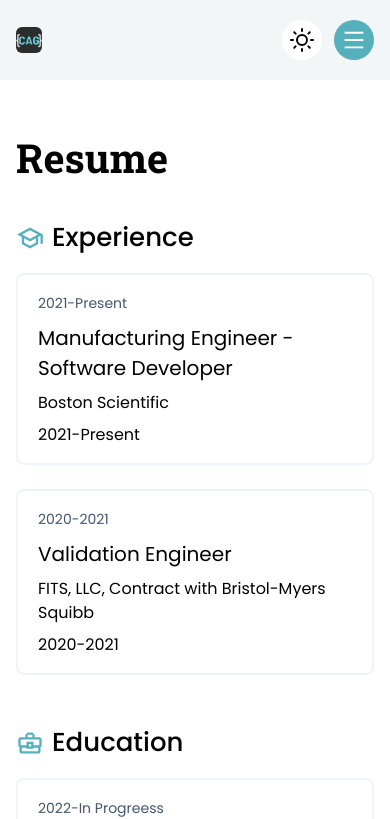
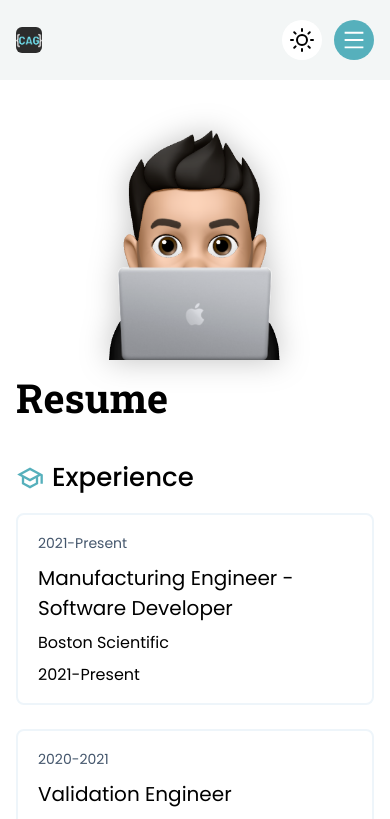
Before and after one commit to cagarcia2011/carlosadriangarcia, a React (Vite) app: page /resume in a window 390 px wide. Shown: the top 819 px of the page. Built offline with nearby package versions, Linux system fonts and the light colour scheme.

Commit message:
Add Avatar on each section on mobile

```diff
--- a/src/components/Avatar.tsx
+++ b/src/components/Avatar.tsx
@@ -1,13 +1,18 @@
 import { useCallback, useState } from 'react'
 import { useData } from '../hooks'
 
-export const Avatar = () => {
-    const { avatars, handleImageChange, currentImgSelection } = useData();
+type AvatarProps = {
+  absolute?: boolean
+  width?: string
+}
+
+export const Avatar = ({ absolute, width } : AvatarProps) => {
+    const { handleImageChange, currentImgSelection } = useData();
 
     return (
         <img
           src={currentImgSelection}
-          className="w-[260px] absolute left-[50%] transform -translate-x-[50%] h-auto drop-shadow-black mx-auto rounded-lg -mt-[140px] dark:drop-shadow-white"
+          className={`w-[${width}] ${absolute ? "absolute" : "relative"} left-[50%] transform -translate-x-[50%] h-auto drop-shadow-black mx-auto rounded-lg -mt-[140px] dark:drop-shadow-white`}
           alt=""
           onClick={() => handleImageChange()}
         />
--- a/src/pages/contact/index.tsx
+++ b/src/pages/contact/index.tsx
@@ -3,6 +3,7 @@ import { ContactForm } from "./ContactForm";
 import { Footer, PageTitle } from '../../components';
 import { useEffect } from "react";
 import { useData } from "../../hooks";
+import { Avatar } from "../../components";
 
 
 export const Contact = () => {
@@ -14,9 +15,14 @@ export const Contact = () => {
         <>
             <PageTitle title="Contact"/>
             <section id="contact">
-                <div className="bg-white  lg:rounded-2xl dark:bg-[#111111]" data-aos="fade-up">
+                <div className="relative w-full flex items-center justify-center">
+                    <div className="lg:hidden absolute z-10 top-[10rem] w-[260px]" data-aos="fade-right">
+                        <Avatar absolute={false} width="260px"/>
+                    </div>
+                </div>
+                <div className="bg-white lg:rounded-2xl dark:bg-[#111111]" data-aos="fade-up">
                     {/* Contact page title */}
-                    <h2 className="after-effect after:left-60 after:top-[76px] mb-12 md:mb-[30px] pl-4 md:pl-[60px] pt-12" data-aos="fade-right">
+                    <h2 className="after-effect after:left-60 after:top-[76px] mt-[14rem] lg:mt-0 mb-8 lg:mb-12 md:mb-[30px] pl-4 md:pl-[60px] pt-12" data-aos="fade-right">
                     Contact
                     </h2>
                     <ContactForm condition={true} />
--- a/src/pages/home/HomeCard.tsx
+++ b/src/pages/home/HomeCard.tsx
@@ -17,7 +17,7 @@ export const HomeCard = () => {
   return (
     <div>
       <div className="w-full mb-6 lg:mb-0  mx-auto relative bg-white text-center dark:bg-[#111111] px-6 rounded-[20px] mt-[180px] md:mt-[220px] lg:mt-0 ">
-        <Avatar />
+        <Avatar absolute={true} width="260px" />
         {/* Social card */}
         <div className="pt-[100px] pb-8">
           <Greeting />
--- a/src/pages/resume/index.tsx
+++ b/src/pages/resume/index.tsx
@@ -1,24 +1,29 @@
 import { useData } from '../../hooks/useData'
 import { LineItem } from './LineItem'
 import { ResumeCard } from './ResumeCard'
-import { Footer, PageTitle } from '../../components'
+import { Avatar, Footer, PageTitle } from '../../components'
 import ResumeDoc from '../../assets/resume/Carlos-Garcia-Resume-03-23.pdf'
 import dowloadIcon from '../../assets/icons/download.png'
 import { useEffect } from 'react'
 
 export const Resume = () => {
-    const { skillsArray, knowledges, avatars, handleImageChange } = useData()
+  const { skillsArray, knowledges, avatars, handleImageChange } = useData()
 
-    useEffect(() => {
-      handleImageChange(false, avatars.coding)
-    }, [])
+  useEffect(() => {
+    handleImageChange(false, avatars.coding)
+  }, [])
   return (
     <>
       <PageTitle title="Resume"></PageTitle>
       {/* End pagetitle */}
 
       <section className="bg-white  lg:rounded-2xl dark:bg-[#111111]">
-        <div>
+        <div className="relative w-full flex items-center justify-center">
+          <div className="lg:hidden absolute z-10 top-[10rem] w-[260px]" data-aos="fade-right">
+            <Avatar absolute={false} width="260px" />
+          </div>
+        </div>
+        <div className='lg:mt-0 mt-[15rem]'>
           <div className="container sm:px-5 md:px-10 lg:px-14" data-aos="fade-up">
             <div className="py-12 px-4 md:px-0">
               {/*Resume page title */}
@@ -64,7 +69,7 @@ export const Resume = () => {
               {/* knowledge section end */}
             </div>
             <div className='w-full justify-center items-center' data-aos="fade-right">
-                <a
+              <a
                 href={ResumeDoc}
                 download
                 className="lg:hidden w-[75%] flex items-center justify-center mx-auto bg-gradient-to-r from-accent-color to-variant-bg duration-200 transition ease-linear hover:bg-gradient-to-l px-8 py-3 text-lg text-white rounded-[35px] mt-6"
```
